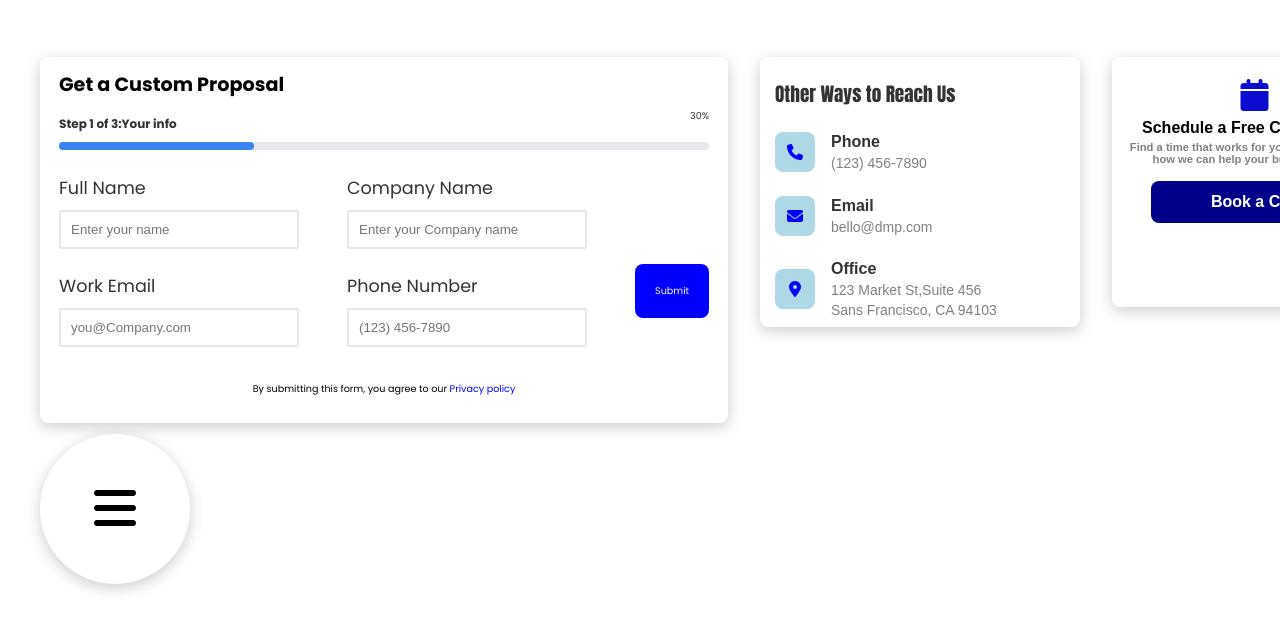
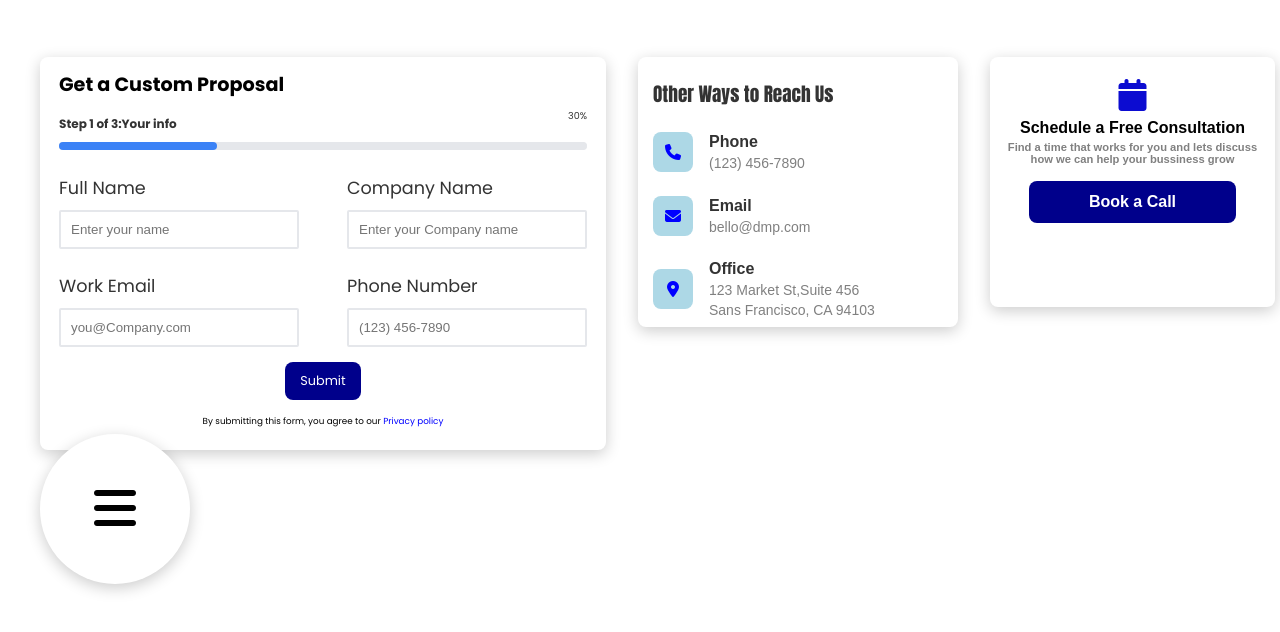
Before and after one commit to AHDAM0909/GroupA-Project, a plain HTML site: page index.html in a window 1280 px wide. Shown: the part 216-848 px from the top of the page. Drawn offline with Linux system fonts and the light colour scheme.

Commit message:
updating form

```diff
--- a/index.html
+++ b/index.html
@@ -37,14 +37,16 @@
         <div class="progress">
           <progress id="file" max="100" value="30" class="w-full h-2"></progress>
         </div>
+        <form action="" class="Contact-form">
           <div class="form-sections">
             <div class="form-section">
               <label for="name">Full Name</label>
               <input type="text" placeholder="Enter your name" id="full-name">
+              <p id="text"></p>
             </div>
             <div class="form-section">
               <label for="name">Company Name</label>
-            <input type="text" placeholder="Enter your Company name" id="company-name" >
+              <input type="text" placeholder="Enter your Company name" id="company-name">
             </div>
           </div>
           <div class="form-sections">
@@ -56,11 +58,12 @@
               <label for="phone-number">Phone Number</label>
               <input type="text" placeholder="(123) 456-7890" id="phone-number">
             </div>
+          </div>
           <div>
-            <button class="submit-form" type="submit">Submit</button>
+            <button class="submit-button" type="submit">Submit</button>
           </div>
-        </div>
-        <P class="submit-form">By submitting this form, you agree to our <span id="span">Privacy policy</span></P>
+        </form>
+        <P class="submit-policy">By submitting this form, you agree to our <span id="span">Privacy policy</span></P>
       </div>
       <div class="third-section">
         <div class="third-section-meeting">
@@ -117,4 +120,5 @@
   </section>
   <script src="script.js"></script>
 </body>
+
 </html>
--- a/script.js
+++ b/script.js
@@ -20,12 +20,18 @@ let fullName = document.querySelector("#full-name");
 let companyName = document.querySelector("#company-name");
 let email = document.querySelector("#email");
 let phone =  document.querySelector("#phone-number")
-let submitform = document.querySelector(".form-sections")
-let valid = true
-console.log(submitform)
-submitform.addEventListener("submit", function(e){
-  if(fullName.value.trim() === ""){
-    fullName.style.borderColor="red";
+let text = document.querySelector("#text")
+
+let form = document.querySelector(".Contact-form")
+console.log(form)
+form.addEventListener("submit", function(e){
+  valid = true;
+  if (fullName.value.trim() === "") {
+    fullName.style.borderColor = "red";
     valid = false;
   }
+  if (!valid) {
+    e.preventDefault(); // stop form from actually submitting
+    text.textContent = "Please fill all required fields."
+  }
 })
--- a/style.css
+++ b/style.css
@@ -170,16 +170,19 @@ button:hover{
 .form-section input:focus{
   border-color: #e5e7eb;
 }
-.submit-form{
+.submit-policy{
   text-align: center;
-  padding: 20px;
-  font-size: 0.60rem;
+  padding: 15px;
+  font-size: 0.55rem;
   font-family: 'poppins',sans-serif;
 }
-#submit-button{
+.submit-button{
  background-color: darkblue;
  display: block;
  margin: 0 auto;
+ font-size: 0.80rem;
+ font-family: 'poppins',sans-serif;
+
 }
 #span{
   color: blue;
```
Lines whose indentation alone changed are shown as unchanged.
